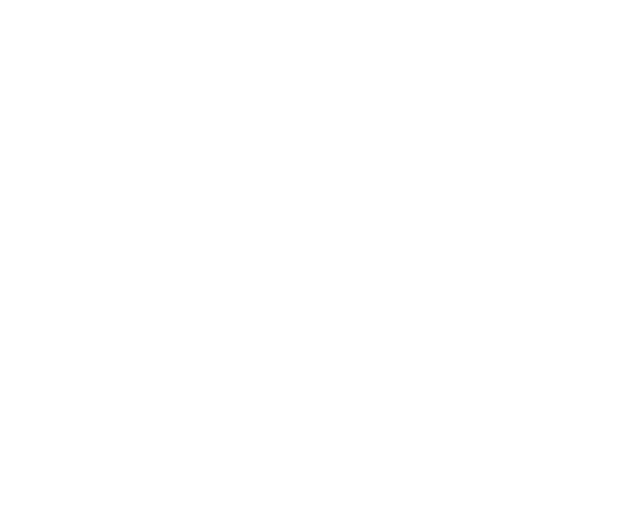
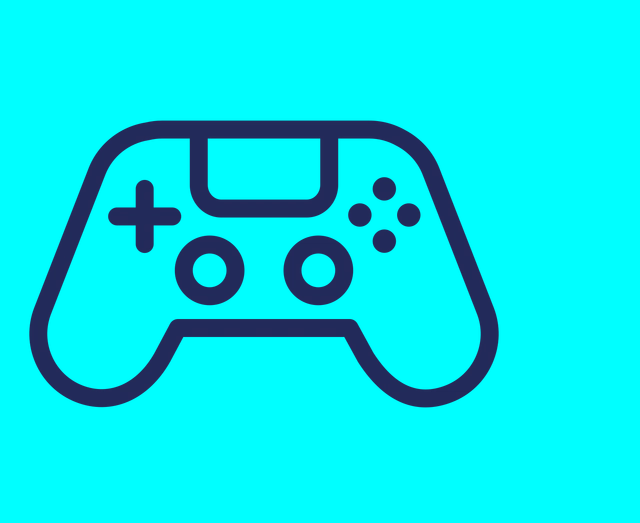
Before and after one commit to sereto111/pruebaInicial, a plain HTML site: page index.html in a window 1280 px wide. Shown: the whole page, without its empty margins (0-640 px from the left). Drawn offline with Linux system fonts and the light colour scheme.

Commit message:
subida estilos

```diff
--- a/index.html
+++ b/index.html
@@ -3,9 +3,10 @@
 <head>
     <meta charset="UTF-8">
     <meta name="viewport" content="width=device-width, initial-scale=1.0">
+    <link rel="stylesheet" href="styles.css">
     <title>Document</title>
 </head>
 <body>
-
+    <img src="assets/imagenes/logo.webp" alt="logo">
 </body>
 </html>
--- /dev/null
+++ b/styles.css
@@ -0,0 +1,3 @@
+body{
+    background-color: aqua;
+}
```
Also changed, not shown: contacto.html (+1 -0 lines), redes.html (+1 -0 lines).
